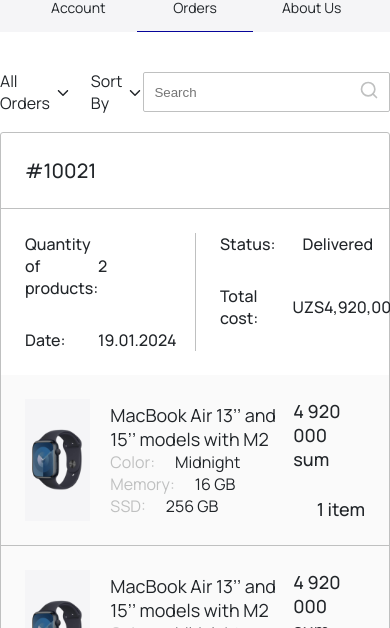
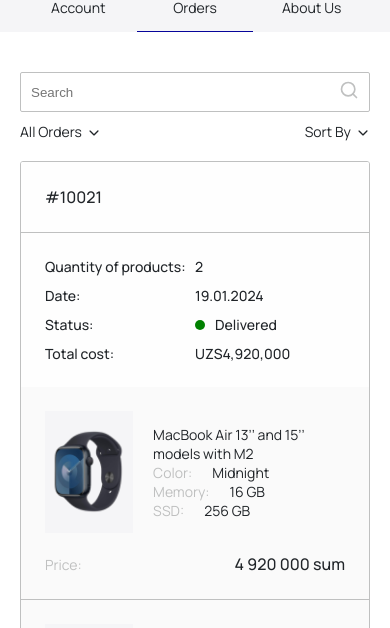
Before and after one commit to Muhammad3993/markt2.0, a React (Vite) app: page /order in a window 390 px wide. Shown: the part 216-844 px from the top of the page. Built offline with nearby package versions, Linux system fonts and the light colour scheme; no server answers.

Commit message:
Order has been successfully

```diff
--- /dev/null
+++ b/src/component/about/AboutComponent.jsx
@@ -0,0 +1,29 @@
+// css
+import "./about.css"
+// img
+import img from "../../assets/images/markt.png";
+
+const AboutComponent = () => {
+  return (
+    <div className='about'>
+        <div className="container">
+            <div className="about_main">
+                <div className="about_main_header">
+                    <div className="about_main_header_img">
+                        <img src={img} alt="" />
+                    </div>
+                    <div className="about_main_header_txt">
+                        <p className="about_main_header_txt_title">About Us</p>
+                        <p className="about_main_header_txt_body">We are two sisters, Penny and Georgie Brown - a very practical duo. Our belongings are made to stand the test of time, to be thrown into a backpack and used wherever we end up.  What we wear is an expression of our laidback nature. We are inspired by our surroundings - the bush, desert, forest, beach - and create clothes to take us cross country. To take us off road.  We work with people who understand our ethos and who are as committed to our environment as we are. </p>
+                    </div>
+                </div>
+                <div className="about_main_images">
+
+                </div>
+            </div>
+        </div>
+    </div>
+  )
+}
+
+export default AboutComponent
--- /dev/null
+++ b/src/component/about/about.css
@@ -0,0 +1,64 @@
+.about_main{
+    width: 100%;
+}
+
+.about_main_header{
+    width: 100%;
+    display: flex;
+    gap: 40px;
+    margin-top: 80px;
+}
+
+.about_main_header_img{
+    width: 50%;
+    height: 210px;
+}
+
+.about_main_header_img img{
+    width: 100%;
+    height: 100%;
+    object-fit: contain;
+}
+
+.about_main_header_txt{
+    width: 50%;
+}
+
+.about_main_header_txt_title{
+    font-size: 40px;
+    font-weight: 500;
+    color: var(--black-bg);
+}
+
+.about_main_header_txt_body{
+    margin-top: 20px;
+    font-size: 16px;
+    font-weight: 500;
+    color: var(--black-bg);
+}
+
+@media screen and (max-width: 514px) {
+    .about_main_header{
+        flex-direction: column-reverse;
+        gap: 0;
+        margin-top: 40px;
+    }
+
+    .about_main_header_img{
+        width: 100%;
+        height: 106px;
+    }
+
+    .about_main_header_txt{
+        width: 100%;
+    }
+
+    .about_main_header_txt_title{
+        font-size: 24px;
+    }
+
+    .about_main_header_txt_body{
+        font-size: 12px;
+        margin: 10px;
+    }
+}
--- a/src/component/categoryComponent/CategoryProducts.jsx
+++ b/src/component/categoryComponent/CategoryProducts.jsx
@@ -10,7 +10,7 @@
 import { AiOutlineClose } from 'react-icons/ai';
 
 const CategoryProducts = () => {
-    const {productsResponse, currentPage, pages, productsColumn, setProductsColumn, setIsOpenFilter, selectData, handleClear, handleAply} = useContextProvider();
+    const {productsResponse, currentPage, pages, productsColumn, setProductsColumn, setIsOpenFilter, selectData, handleClear, handleAply, handlePagination} = useContextProvider();
   return (
     <>
         <div className="cat_component_main_bottom">
@@ -95,7 +95,7 @@
                                     <div className="pagination">
                                     {
                                         pages.map((page, index) => (
-                                            <div key={index} className={currentPage === (index + 1) ? 'cat_component_main_products_pagination_page_btn cat_component_main_products_pagination_page_btn_active' : 'cat_component_main_products_pagination_page_btn'} onClick={() => handleAply(index + 1)}>
+                                            <div key={index} className={currentPage === (index + 1) ? 'cat_component_main_products_pagination_page_btn cat_component_main_products_pagination_page_btn_active' : 'cat_component_main_products_pagination_page_btn'} onClick={() => handlePagination(index + 1)}>
                                                 {index + 1}
                                             </div>
                                         ))
--- a/src/component/order/OrderComponent.jsx
+++ b/src/component/order/OrderComponent.jsx
@@ -10,9 +10,12 @@
 
 const OrderComponent = () => {
     const [isOpenProducts, setIsOpenProducts] = useState();
+    const [order, setOrder] = useState(true);
   return (
     <div className="order">
         <div className="order_container">
+            {
+                order ?
                 <div className="order_main">
                     <div className="order_main_header">
                         <div className="order_main_header_left">
@@ -43,7 +46,7 @@
                                 <div className="order_main_body_box_info_right">
                                     <div className="order_main_body_box_info_left_box">
                                         <p>Status:</p>
-                                    <p><span></span> Delivered</p>
+                                        <p><span style={{background: "green"}}></span> Delivered</p>
                                     </div>
                                     <div className="order_main_body_box_info_left_box">
                                         <p>Total cost:</p>
@@ -74,8 +77,9 @@
                                         </div>
                                     </div>
                                     <div className="order_main_body_box_product_right">
-                                    <p>4 920 000 sum</p>
-                                    <p>1 item</p>
+                                        <p className="order_main_body_box_product_right_title">Price:</p>
+                                        <p className="order_main_body_box_product_right_price">4 920 000 sum</p>
+                                        <p className="order_main_body_box_product_right_count">1 item</p>
                                     </div>
                                 </div>
 
@@ -101,8 +105,9 @@
                                         </div>
                                     </div>
                                     <div className="order_main_body_box_product_right">
-                                    <p>4 920 000 sum</p>
-                                    <p>1 item</p>
+                                        <p className="order_main_body_box_product_right_title">Price:</p>
+                                        <p className="order_main_body_box_product_right_price">4 920 000 sum</p>
+                                        <p className="order_main_body_box_product_right_count">1 item</p>
                                     </div>
                                 </div>
                             </div>
@@ -112,7 +117,12 @@
                             </div>
                         </div>
                     </div>
+                </div> :
+                <div className="order_not">
+                    <p className="order_not_title">You haven't placed any orders yet</p>
+                    <button className="order_not_btn">Shop now</button>
                 </div>
+            }
         </div>
     </div>
   )
--- a/src/component/order/order.css
+++ b/src/component/order/order.css
@@ -7,6 +7,7 @@
     width: 100%;
     max-width: 972px;
     margin: auto;
+    padding: 0 20px;
 }
 
 .order_main_header{
@@ -62,19 +63,22 @@
 
 .order_main_body{
     width: 100%;
-    margin-top: 20px;
 }
 
 .order_main_body_box{
     width: 100%;
     border: 1px solid var(--gray-bg);
     border-radius: 3px;
+    overflow: hidden;
+    position: relative;
+    margin-top: 20px;
 }
 
 .order_main_body_box_header{
     width: 100%;
     padding: 24px;
     border-bottom: 1px solid var(--gray-bg);
+    background: var(--white-bg);
 }
 
 .order_main_body_box_header_numb{
@@ -86,6 +90,8 @@
 .order_main_body_box_info{
     padding: 24px;
     display: flex;
+    background: var(--white-bg);
+    z-index: 1;
 }
 
 .order_main_body_box_info_left,
@@ -124,17 +130,21 @@
     width: 10px;
     height: 10px;
     border-radius: 50%;
-    background: green;
     display: flex;
 }
 
 .order_main_body_box_products{
     width: 100%;
     background: var(--white-bg2);
+    overflow: hidden;
+    /* transition: .3s ease-in-out; */
 }
 
 .order_main_body_box_products_close{
-    display: none;
+    transform:  translateY(-100%);
+    position: absolute;
+    z-index: -1;
+    transition: .3s;
 }
 
 .order_main_body_box_product{
@@ -168,6 +178,13 @@
     mix-blend-mode: darken;
 }
 
+.order_main_body_box_product_left_txt{
+    height: 100%;
+    display: flex;
+    flex-direction: column;
+    justify-content: space-between;
+}
+
 .order_main_body_box_product_left_txt_title{
     font-size: 18px;
     font-weight: 400;
@@ -198,10 +215,15 @@
     align-items: flex-end;
 }
 
-.order_main_body_box_product_right p{
+.order_main_body_box_product_right_price,
+.order_main_body_box_product_right_count{
     font-size: 18px;
     font-weight: 500;
     color: var(--black-bg);
+}
+
+.order_main_body_box_product_right_title{
+    display: none;
 }
 
 .order_main_body_box_bottom{
@@ -230,3 +252,132 @@
 .order_main_body_box_bottom_arrow_open{
     transform: rotate(180deg);
 }
+
+.order_not{
+    height: calc(100vh - 430px);
+    display: flex;
+    flex-direction: column;
+    align-items: center;
+    justify-content: center;
+}
+
+.order_not_title{
+    font-size: 14px;
+    font-weight: 400;
+    color: var(--black-bg);
+}
+
+.order_not_btn{
+    width: 112px;
+    height: 36px;
+    display: flex;
+    align-items: center;
+    justify-content: center;
+    background: var(--blue);
+    color: var(--white-bg);
+    font-size: 14px;
+    cursor: pointer;
+    margin-top: 20px;
+}
+
+@media screen and (max-width: 868px){
+    .order_main_header{
+        flex-direction: column-reverse;
+        gap: 10px;
+        height: auto;
+    }
+
+    .order_main_header_left{
+        width: 100%;
+        justify-content: space-between;
+    }
+
+    .order_main_header_right{
+        width: 100%;
+        height: 40px;
+    }
+
+    .order_main_body_box_header_numb{
+        font-size: 16px;
+    }
+
+    .order_main_body_box_info{
+        flex-direction: column;
+    }
+
+    .order_main_body_box_info_left,
+    .order_main_body_box_info_right{
+        width: 100%;
+        border: none;
+        padding: 0;
+        gap: 0;
+    }
+
+    .order_main_body_box_info_left_box{
+        margin-top: 10px;
+    }
+
+    .order_main_body_box_info_left .order_main_body_box_info_left_box:first-child{
+        margin: 0;
+    }
+
+    .order_main_body_box_info_left_box p{
+        font-size: 14px;
+    }
+
+    .order_main_body_box_product{
+        flex-direction: column;
+    }
+
+    .order_main_body_box_product_right{
+        flex-direction: row;
+        align-items: center;
+        margin-top: 20px;
+    }
+
+    .order_main_body_box_product_right_count{
+        display: none;
+    }
+
+    .order_main_body_box_product_right_title{
+        /* font-size: 14px; */
+        font-weight: 400;
+        color: var(--gray-bg);
+        display: flex;
+    }
+}
+
+@media screen and (max-width: 540px){
+    .order_main_body_box_product_left_txt_title{
+        font-size: 14px;
+    }
+
+    .order_main_body_box_product_left_txt_attribute p:first-child{
+        font-size: 14px;
+    }
+
+    .order_main_body_box_product_left_txt_attribute p:nth-child(2){
+        font-size: 14px;
+    }
+
+    .order_main_body_box_product_right_title{
+        font-size: 14px;
+    }
+
+    .order_main_body_box_product_right_price{
+        font-size: 16px;
+    }
+
+    .order_main_body_box_bottom p{
+        font-size: 14px;
+    }
+
+    .order_main_body_box_bottom_arrow{
+        font-size: 16px;
+    }
+
+    .order_main_header_left_allorder,
+    .order_main_header_left_sort{
+        font-size: 14px;
+    }
+}
--- a/src/pages/About.jsx
+++ b/src/pages/About.jsx
@@ -1,8 +1,11 @@
-import React from 'react'
+// import component
+import AboutComponent from '../component/about/AboutComponent'
 
 const About = () => {
   return (
-    <div>About</div>
+    <>
+      <AboutComponent/>
+    </>
   )
 }
 
```
Also changed, not shown: src/context/Context.jsx (+11 -5 lines), src/assets/images/markt.png (added). Lines whose indentation alone changed are shown as unchanged.
